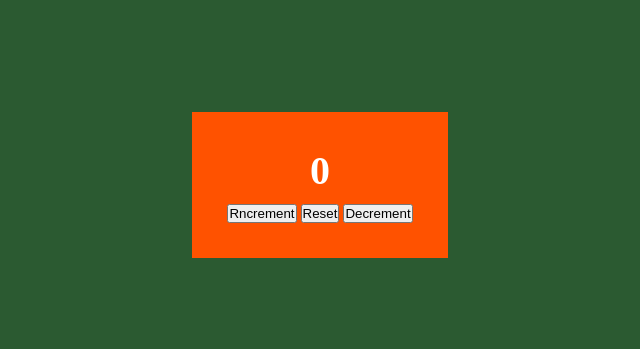
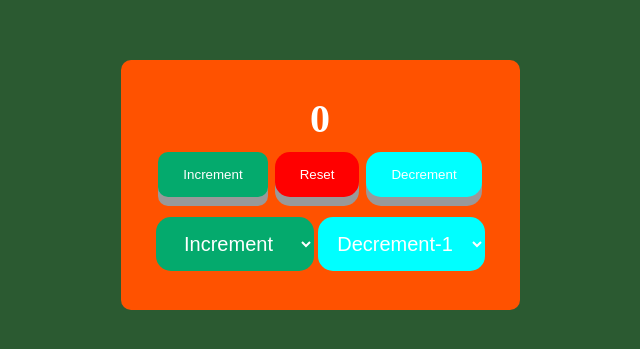
Before and after one commit to ashikmolla/Javascript_Learning, a plain HTML site: page project/counter/index.html in a window 1280 px wide. Shown: the part 215-564 px from the top of the page, without its empty margins (320-960 px from the left). Drawn offline with Linux system fonts and the light colour scheme.

Commit message:
add counter project

```diff
--- a/project/counter/index.html
+++ b/project/counter/index.html
@@ -4,22 +4,47 @@
 <head>
     <meta charset="UTF-8">
     <meta name="viewport" content="width=device-width, initial-scale=1.0">
+    <link rel="stylesheet" href="style.css">
     <title>Counter this Number</title>
-    <link rel="stylesheet" href="style.css">
 </head>
-
 <body>
     <div id="container">
         <div id="card">
             <h1 id="counter">0</h1>
             <div id="button-body">
-                <button id="increment">Rncrement </button>
+                <button id="increment">Increment </button>
                 <button id="reset">Reset</button>
                 <button id="decrement">Decrement</button>
             </div>
+            <div id="select-body">
+                <select name="cars" id="select-one">
+                    <option value="1">Increment</option>
+                    <option value="2">Increment-2</option>
+                    <option value="3">Increment-3</option>
+                    <option value="4">Increment-4 </option>
+                    <option value="5">Increment-5 </option>
+                    <option value="6">Increment-6</option>
+                    <option value="7">Increment-7</option>
+                    <option value="8">Increment-8</option>
+                    <option value="9">Increment-9</option>
+                    <option value="10">Increment-10</option>
+                </select>
+                <select name="cars" id="select-tow">
+                    <option value="1">Decrement-1</option>
+                    <option value="2">Decrement-2</option>
+                    <option value="3">Decrement-3</option>
+                    <option value="4">Decrement-4</option>
+                    <option value="5">Decrement-5</option>
+                    <option value="6">Decrement-6</option>
+                    <option value="7">Decrement-7</option>
+                    <option value="8">Decrement-8</option>
+                    <option value="9">Decrement-9</option>
+                    <option value="10">Decrement-10</option>
+                </select>
+            </div>
         </div>
     </div>
- <script src="./script.js"></script>
+    <script src="./script.js"></script>
 </body>
 
 </html>
--- a/project/counter/script.js
+++ b/project/counter/script.js
@@ -13,3 +13,14 @@ document.getElementById('decrement').addEventListener('click', function () {
 document.getElementById('reset').addEventListener('click', function () {
     counterElement.textContent = 0
 })
+
+
+var selectOne = document.getElementById('select-one')
+selectOne.addEventListener('change', function () {
+    counterElement.textContent = parseInt(counterElement.textContent) + parseInt(selectOne.value)
+})
+
+var selectTow = document.getElementById('select-tow')
+selectTow.addEventListener('change', function () {
+    counterElement.textContent = parseInt(counterElement.textContent) - parseInt(selectTow.value)
+})
--- a/project/counter/style.css
+++ b/project/counter/style.css
@@ -2,14 +2,11 @@
     margin: 0;
     padding: 0;
     box-sizing: border-box;
-
 }
-
 body {
     background: #ff5200;
     animation: ashik 5s infinite;
 }
-
 @keyframes ashik {
     from {
         background-color: rgb(43, 90, 49);
@@ -19,37 +16,107 @@ body {
         background-color: rgb(119, 119, 242);
     }
 }
-
 html,
 body {
     height: 100%;
 }
-
-
 #container {
     display: flex;
     align-items: center;
     justify-content: center;
     height: 100%;
-
 }
-
 #card {
 
     background-color: #ff5200;
     padding: 35px;
     box-shadow: 4px 8px white 6px 20px white;
     text-align: center;
-
-
-
+    border-radius: 10px;
+    height: 250px;
 }
-
 #counter {
     font-size: 40px;
     color: white;
-    margin-bottom: 10px
+    margin-bottom: 10px;
 }
-#button-body button{
+#button-body button {
+    box-shadow: 0 12px 16px 0 rgba(0, 0, 0, 0.24), 0 17px 50px 0 rgba(0, 0, 0, 0.19);
+}
+#button-body #increment {
+    padding: 15px 25px;
+    cursor: pointer;
+    outline: none;
+    color: #fff;
+    background-color: #04AA6D;
+    border: none;
+    border-radius: 10px;
+    box-shadow: 0 9px #999;
+    height: 45px
+}
+#button-body #increment:hover {
+    box-shadow: 0 2px #999;
+    height: 50px;
+}
+#button-body #reset {
+    padding: 15px 25px;
+    text-align: center;
+    cursor: pointer;
+    outline: none;
+    color: #fff;
+    background-color: red;
+    border: none;
+    border-radius: 15px;
+    box-shadow: 0 9px #999;
+    height: 45px;
+    margin-left: 3px;
+    margin-right: 3px;
+}
+#button-body #reset:hover {
+    box-shadow: 0 2px #999;
+    height: 50px
+}
+#button-body #decrement {
+    padding: 15px 25px;
+    text-align: center;
+    cursor: pointer;
+    outline: none;
+    color: #fff;
+    background-color: aqua;
+    border: none;
+    border-radius: 15px;
+    box-shadow: 0 9px #999;
+    height: 45px;
+}
+#button-body #decrement:hover {
+    box-shadow: 0 2px #999;
+    height: 50px;
+}
+#select-body{
+
+    margin-top:20px ;
+}
+#select-one{
+    padding: 15px 10px;
+    font-size: 20px;
+    text-align: center;
+    cursor: pointer;
+    outline: none;
+    color: #fff;
+    background-color: #04AA6D;
+    border: none;
+    border-radius: 15px;
 
 }
+#select-tow{
+    padding: 15px 10px;
+    font-size: 20px;
+    text-align: center;
+    cursor: pointer;
+    outline: none;
+    color: #fff;
+    background-color: aqua;
+    border: none;
+    border-radius: 15px;
+
+}
```
